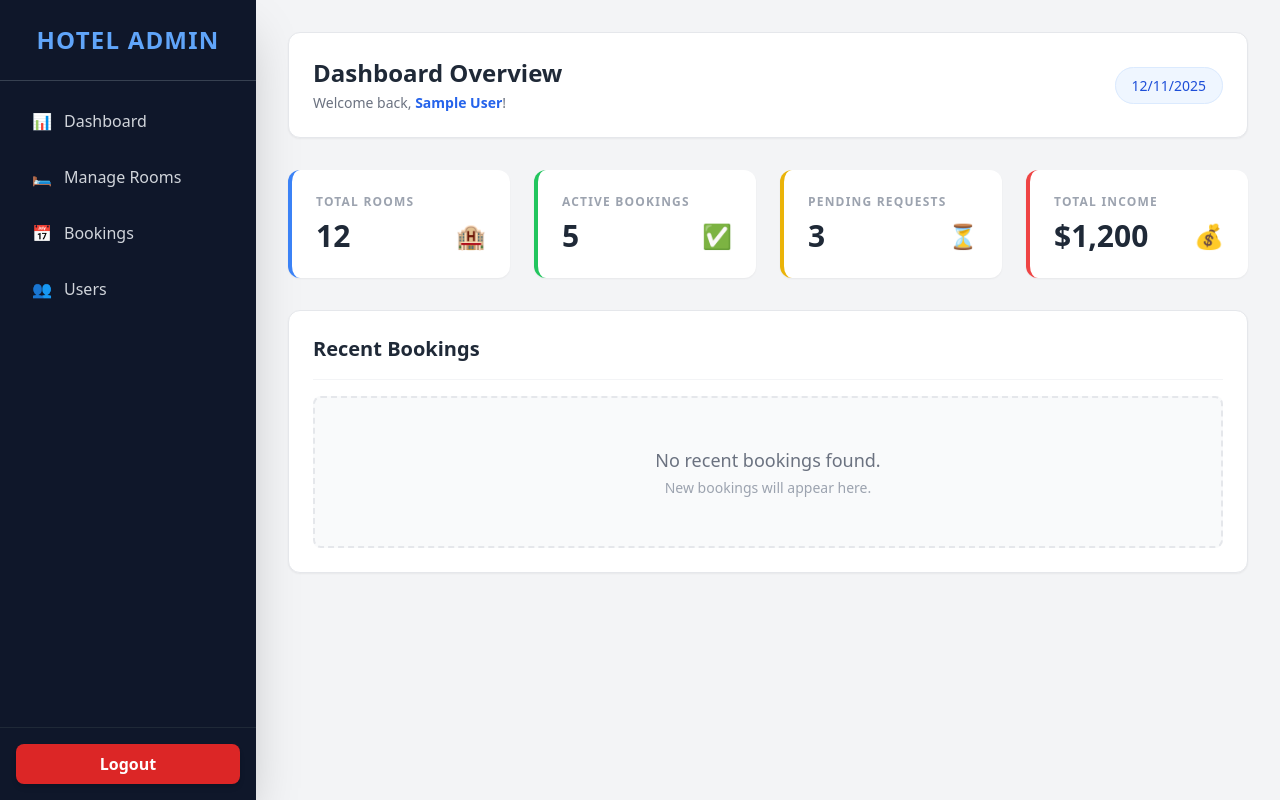
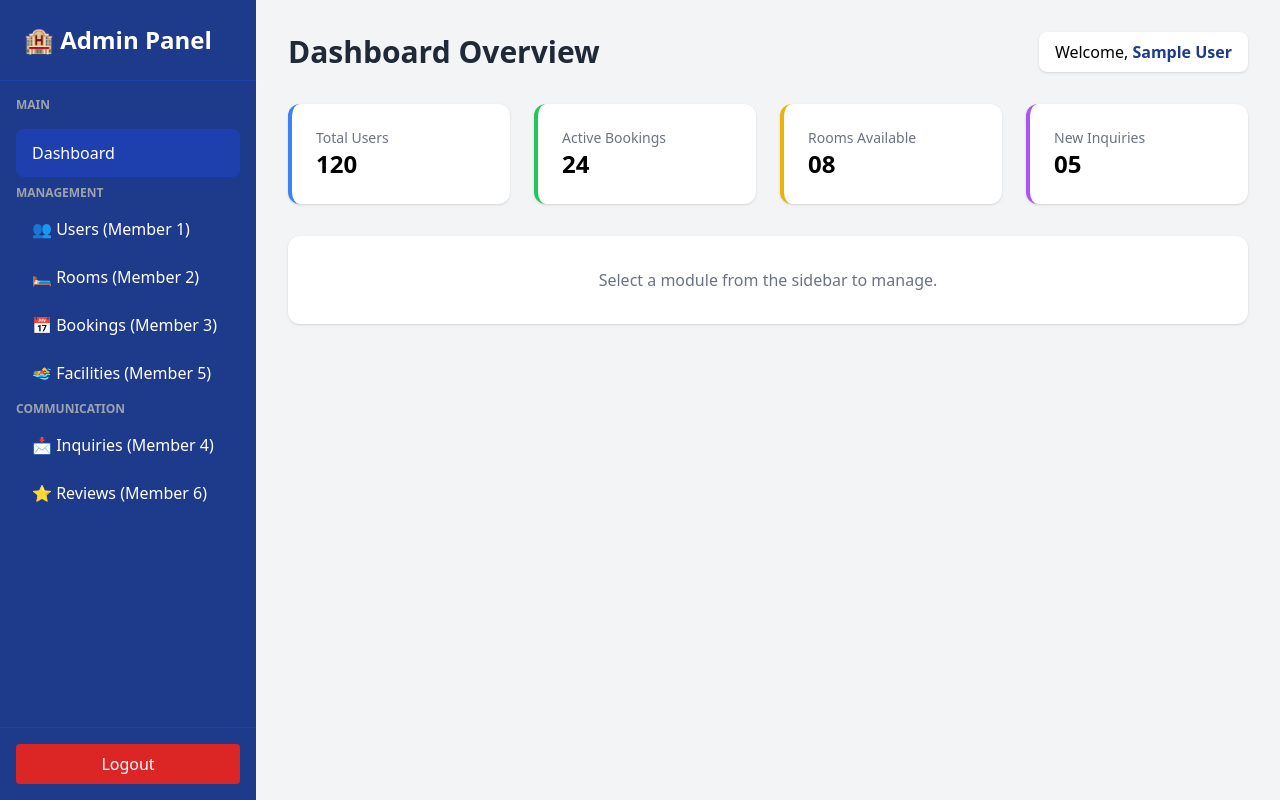
Before and after one commit to pmlchamodya/HotelBookingSystem, a React app in the folder frontend/: page /admin-dashboard in a window 1280 px wide. Built offline with nearby package versions, Linux system fonts and the light colour scheme; sample sign-in values are in the browser's storage; the HTML template or start-up script is replaced by a standard one.

Commit message:
added staff dashboard

```diff
--- a/frontend/src/App.jsx
+++ b/frontend/src/App.jsx
@@ -11,16 +11,18 @@ import { AuthProvider, AuthContext } from "./context/AuthContext";
 import Login from "./components/auth/Login";
 import Register from "./components/auth/Register";
 import AdminDashboard from "./pages/dashboard/admin/AdminDashboard";
+import StaffDashboard from "./pages/dashboard/staff/StaffDashboard";
 import Home from "./pages/dashboard/home/Home";
 
-const ProtectedRoute = ({ children, role }) => {
+const ProtectedRoute = ({ children, allowedRoles }) => {
   const { user, loading } = useContext(AuthContext);
 
   if (loading) return <div className="p-10 text-center">Loading...</div>;
 
   if (!user) return <Navigate to="/login" replace />;
 
-  if (role && user.role !== role) {
+  // Role Check
+  if (allowedRoles && !allowedRoles.includes(user.role)) {
     return <Navigate to="/" replace />;
   }
 
@@ -30,39 +32,51 @@ const ProtectedRoute = ({ children, role }) => {
 const AppRoutes = () => {
   const { user } = useContext(AuthContext);
 
+  // Helper function to decide where to redirect logged-in users
+  const getDashboardRoute = (role) => {
+    if (role === "admin") return "/admin-dashboard";
+    if (role === "staff") return "/staff-dashboard";
+    return "/";
+  };
+
   return (
     <Routes>
       <Route path="/" element={<Home />} />
+
       <Route
         path="/login"
         element={
-          user ? (
-            user.role === "admin" ? (
-              <Navigate to="/admin-dashboard" />
-            ) : (
-              <Navigate to="/" />
-            )
-          ) : (
-            <Login />
-          )
+          user ? <Navigate to={getDashboardRoute(user.role)} /> : <Login />
         }
       />
 
       <Route path="/register" element={<Register />} />
 
+      {/* ADMIN ROUTE */}
       <Route
         path="/admin-dashboard"
         element={
-          <ProtectedRoute role="admin">
+          <ProtectedRoute allowedRoles={["admin"]}>
             <AdminDashboard />
           </ProtectedRoute>
         }
       />
 
+      {/* STAFF ROUTE (NEW) */}
+      <Route
+        path="/staff-dashboard"
+        element={
+          <ProtectedRoute allowedRoles={["staff"]}>
+            <StaffDashboard />
+          </ProtectedRoute>
+        }
+      />
+
+      {/* CUSTOMER/DEFAULT DASHBOARD */}
       <Route
         path="/dashboard"
         element={
-          <ProtectedRoute>
+          <ProtectedRoute allowedRoles={["customer"]}>
             <div className="p-10">
               <h1>User Dashboard</h1>
               <a href="/" className="text-blue-500">
--- a/frontend/src/pages/dashboard/admin/AdminDashboard.jsx
+++ b/frontend/src/pages/dashboard/admin/AdminDashboard.jsx
@@ -6,145 +6,101 @@ const AdminDashboard = () => {
   const { user, logout } = useContext(AuthContext);
   const navigate = useNavigate();
 
-  // Function to handle logout
   const handleLogout = () => {
     logout();
-    navigate("/login");
+    navigate("/");
   };
 
   return (
-    // Main Container: Flexbox layout, full height, light gray background
-    <div className="flex min-h-screen bg-gray-100 font-sans">
-      {/* --- Sidebar Section --- */}
-      <aside className="w-64 bg-slate-900 text-white flex flex-col shadow-2xl">
-        {/* Sidebar Header */}
-        <div className="p-6 text-center border-b border-gray-700">
-          <h2 className="text-2xl font-bold tracking-wider text-blue-400">
-            HOTEL ADMIN
-          </h2>
+    <div className="flex h-screen bg-gray-100 font-sans">
+      {/* --- Sidebar --- */}
+      <aside className="w-64 bg-blue-900 text-white flex flex-col">
+        <div className="p-6 text-2xl font-bold border-b border-blue-800">
+          🏨 Admin Panel
         </div>
 
-        {/* Navigation Links */}
-        <nav className="flex-1 p-4 space-y-2">
-          <button
-            onClick={() => alert("Dashboard")}
-            className="w-full text-left px-4 py-3 rounded-lg hover:bg-slate-800 transition duration-200 flex items-center text-gray-300 hover:text-white"
-          >
-            📊 <span className="ml-3 font-medium">Dashboard</span>
+        <nav className="flex-grow p-4 space-y-2">
+          <div className="text-gray-400 text-xs uppercase font-semibold mb-2">
+            Main
+          </div>
+          <button className="w-full text-left px-4 py-3 bg-blue-800 rounded-lg font-medium">
+            Dashboard
           </button>
-          <button
-            onClick={() => alert("Manage Rooms")}
-            className="w-full text-left px-4 py-3 rounded-lg hover:bg-slate-800 transition duration-200 flex items-center text-gray-300 hover:text-white"
-          >
-            🛏️ <span className="ml-3 font-medium">Manage Rooms</span>
+
+          <div className="text-gray-400 text-xs uppercase font-semibold mt-6 mb-2">
+            Management
+          </div>
+          <button className="w-full text-left px-4 py-2 hover:bg-blue-800 rounded transition">
+            👥 Users (Member 1)
           </button>
-          <button
-            onClick={() => alert("Bookings")}
-            className="w-full text-left px-4 py-3 rounded-lg hover:bg-slate-800 transition duration-200 flex items-center text-gray-300 hover:text-white"
-          >
-            📅 <span className="ml-3 font-medium">Bookings</span>
+          <button className="w-full text-left px-4 py-2 hover:bg-blue-800 rounded transition">
+            🛏️ Rooms (Member 2)
           </button>
-          <button
-            onClick={() => alert("Users")}
-            className="w-full text-left px-4 py-3 rounded-lg hover:bg-slate-800 transition duration-200 flex items-center text-gray-300 hover:text-white"
-          >
-            👥 <span className="ml-3 font-medium">Users</span>
+          <button className="w-full text-left px-4 py-2 hover:bg-blue-800 rounded transition">
+            📅 Bookings (Member 3)
+          </button>
+          <button className="w-full text-left px-4 py-2 hover:bg-blue-800 rounded transition">
+            🏊 Facilities (Member 5)
+          </button>
+
+          <div className="text-gray-400 text-xs uppercase font-semibold mt-6 mb-2">
+            Communication
+          </div>
+          <button className="w-full text-left px-4 py-2 hover:bg-blue-800 rounded transition">
+            📩 Inquiries (Member 4)
+          </button>
+          <button className="w-full text-left px-4 py-2 hover:bg-blue-800 rounded transition">
+            ⭐ Reviews (Member 6)
           </button>
         </nav>
 
-        {/* Logout Button Area */}
-        <div className="p-4 border-t border-gray-800">
+        <div className="p-4 border-t border-blue-800">
           <button
             onClick={handleLogout}
-            className="w-full bg-red-600 hover:bg-red-700 text-white py-2 px-4 rounded-lg transition duration-200 font-semibold shadow-md"
+            className="w-full bg-red-600 py-2 rounded hover:bg-red-700 transition"
           >
             Logout
           </button>
         </div>
       </aside>
 
-      {/* --- Main Content Area --- */}
+      {/* --- Main Content --- */}
       <main className="flex-1 p-8 overflow-y-auto">
-        {/* Header Section */}
-        <header className="flex justify-between items-center bg-white p-6 rounded-xl shadow-sm mb-8 border border-gray-200">
-          <div>
-            <h1 className="text-2xl font-bold text-gray-800">
-              Dashboard Overview
-            </h1>
-            <p className="text-gray-500 mt-1 text-sm">
-              Welcome back,{" "}
-              <span className="text-blue-600 font-semibold">
-                {user?.name || "Admin"}
-              </span>
-              !
-            </p>
-          </div>
-          <div className="text-right">
-            <span className="bg-blue-50 text-blue-700 text-sm font-medium px-4 py-2 rounded-full border border-blue-100">
-              {new Date().toLocaleDateString()}
+        <header className="flex justify-between items-center mb-8">
+          <h1 className="text-3xl font-bold text-gray-800">
+            Dashboard Overview
+          </h1>
+          <div className="bg-white px-4 py-2 rounded-lg shadow">
+            Welcome,{" "}
+            <span className="font-bold text-blue-900">
+              {user?.name || "Admin"}
             </span>
           </div>
         </header>
 
-        {/* Statistics Cards Grid */}
-        <div className="grid grid-cols-1 md:grid-cols-2 lg:grid-cols-4 gap-6 mb-8">
-          {/* Card 1: Total Rooms */}
-          <div className="bg-white p-6 rounded-xl shadow-sm border-l-4 border-blue-500 hover:shadow-lg transition-all duration-300 transform hover:-translate-y-1">
-            <h3 className="text-gray-400 text-xs font-bold uppercase tracking-widest">
-              Total Rooms
-            </h3>
-            <div className="flex items-center justify-between mt-2">
-              <p className="text-3xl font-extrabold text-gray-800">12</p>
-              <span className="text-2xl">🏨</span>
-            </div>
+        {/* Stats Cards (Placeholders) */}
+        <div className="grid grid-cols-1 md:grid-cols-4 gap-6 mb-8">
+          <div className="bg-white p-6 rounded-xl shadow border-l-4 border-blue-500">
+            <h3 className="text-gray-500 text-sm">Total Users</h3>
+            <p className="text-2xl font-bold">120</p>
           </div>
-
-          {/* Card 2: Active Bookings */}
-          <div className="bg-white p-6 rounded-xl shadow-sm border-l-4 border-green-500 hover:shadow-lg transition-all duration-300 transform hover:-translate-y-1">
-            <h3 className="text-gray-400 text-xs font-bold uppercase tracking-widest">
-              Active Bookings
-            </h3>
-            <div className="flex items-center justify-between mt-2">
-              <p className="text-3xl font-extrabold text-gray-800">5</p>
-              <span className="text-2xl">✅</span>
-            </div>
+          <div className="bg-white p-6 rounded-xl shadow border-l-4 border-green-500">
+            <h3 className="text-gray-500 text-sm">Active Bookings</h3>
+            <p className="text-2xl font-bold">24</p>
           </div>
-
-          {/* Card 3: Pending Requests */}
-          <div className="bg-white p-6 rounded-xl shadow-sm border-l-4 border-yellow-500 hover:shadow-lg transition-all duration-300 transform hover:-translate-y-1">
-            <h3 className="text-gray-400 text-xs font-bold uppercase tracking-widest">
-              Pending Requests
-            </h3>
-            <div className="flex items-center justify-between mt-2">
-              <p className="text-3xl font-extrabold text-gray-800">3</p>
-              <span className="text-2xl">⏳</span>
-            </div>
+          <div className="bg-white p-6 rounded-xl shadow border-l-4 border-yellow-500">
+            <h3 className="text-gray-500 text-sm">Rooms Available</h3>
+            <p className="text-2xl font-bold">08</p>
           </div>
-
-          {/* Card 4: Total Income */}
-          <div className="bg-white p-6 rounded-xl shadow-sm border-l-4 border-red-500 hover:shadow-lg transition-all duration-300 transform hover:-translate-y-1">
-            <h3 className="text-gray-400 text-xs font-bold uppercase tracking-widest">
-              Total Income
-            </h3>
-            <div className="flex items-center justify-between mt-2">
-              <p className="text-3xl font-extrabold text-gray-800">$1,200</p>
-              <span className="text-2xl">💰</span>
-            </div>
+          <div className="bg-white p-6 rounded-xl shadow border-l-4 border-purple-500">
+            <h3 className="text-gray-500 text-sm">New Inquiries</h3>
+            <p className="text-2xl font-bold">05</p>
           </div>
         </div>
 
-        {/* Recent Activity Section */}
-        <section className="bg-white rounded-xl shadow-sm p-6 border border-gray-200">
-          <h2 className="text-xl font-bold text-gray-800 border-b border-gray-100 pb-4 mb-4">
-            Recent Bookings
-          </h2>
-          <div className="text-gray-500 text-center py-12 bg-gray-50 rounded-lg border-2 border-dashed border-gray-200">
-            <p className="text-lg">No recent bookings found.</p>
-            <p className="text-sm text-gray-400 mt-1">
-              New bookings will appear here.
-            </p>
-          </div>
-        </section>
+        <div className="bg-white p-8 rounded-xl shadow text-center text-gray-500">
+          <p>Select a module from the sidebar to manage.</p>
+        </div>
       </main>
     </div>
   );
--- /dev/null
+++ b/frontend/src/pages/dashboard/staff/StaffDashboard.jsx
@@ -0,0 +1,80 @@
+import React, { useContext } from "react";
+import { AuthContext } from "../../../context/AuthContext";
+import { useNavigate } from "react-router-dom";
+
+const StaffDashboard = () => {
+  const { user, logout } = useContext(AuthContext);
+  const navigate = useNavigate();
+
+  const handleLogout = () => {
+    logout();
+    navigate("/");
+  };
+
+  return (
+    <div className="flex h-screen bg-gray-50 font-sans">
+      {/* --- Sidebar --- */}
+      <aside className="w-64 bg-green-900 text-white flex flex-col">
+        <div className="p-6 text-2xl font-bold border-b border-green-800">
+          🛎️ Staff Panel
+        </div>
+
+        <nav className="flex-grow p-4 space-y-2">
+          <button className="w-full text-left px-4 py-3 bg-green-800 rounded-lg font-medium">
+            Dashboard
+          </button>
+
+          <div className="text-gray-400 text-xs uppercase font-semibold mt-6 mb-2">
+            Tasks
+          </div>
+          <button className="w-full text-left px-4 py-2 hover:bg-green-800 rounded transition">
+            📅 View Bookings
+          </button>
+          <button className="w-full text-left px-4 py-2 hover:bg-green-800 rounded transition">
+            📩 Customer Inquiries
+          </button>
+        </nav>
+
+        <div className="p-4 border-t border-green-800">
+          <button
+            onClick={handleLogout}
+            className="w-full bg-red-600 py-2 rounded hover:bg-red-700 transition"
+          >
+            Logout
+          </button>
+        </div>
+      </aside>
+
+      {/* --- Main Content --- */}
+      <main className="flex-1 p-8 overflow-y-auto">
+        <header className="flex justify-between items-center mb-8">
+          <h1 className="text-3xl font-bold text-gray-800">Staff Workspace</h1>
+          <div className="bg-white px-4 py-2 rounded-lg shadow">
+            User:{" "}
+            <span className="font-bold text-green-900">{user?.username}</span>{" "}
+            (Staff)
+          </div>
+        </header>
+
+        {/* Stats */}
+        <div className="grid grid-cols-1 md:grid-cols-2 gap-6 mb-8">
+          <div className="bg-white p-6 rounded-xl shadow border-l-4 border-green-500">
+            <h3 className="text-gray-500 text-sm">Today's Check-ins</h3>
+            <p className="text-2xl font-bold">05</p>
+          </div>
+          <div className="bg-white p-6 rounded-xl shadow border-l-4 border-blue-500">
+            <h3 className="text-gray-500 text-sm">Pending Inquiries</h3>
+            <p className="text-2xl font-bold">12</p>
+          </div>
+        </div>
+
+        <div className="bg-white p-8 rounded-xl shadow">
+          <h2 className="text-xl font-bold mb-4">Recent Notifications</h2>
+          <p className="text-gray-600">No new urgent notifications.</p>
+        </div>
+      </main>
+    </div>
+  );
+};
+
+export default StaffDashboard;
```
Also changed, not shown: frontend/src/components/auth/Login.jsx (+6 -3 lines), frontend/password.txt (added), 2 other files (tests, documents, lock files or other folders).
